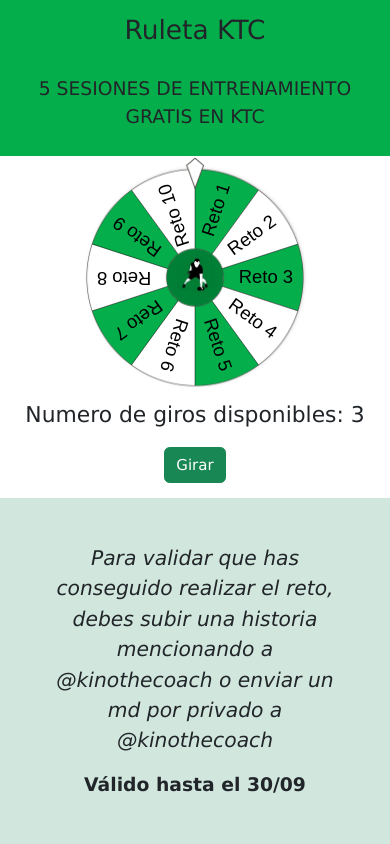
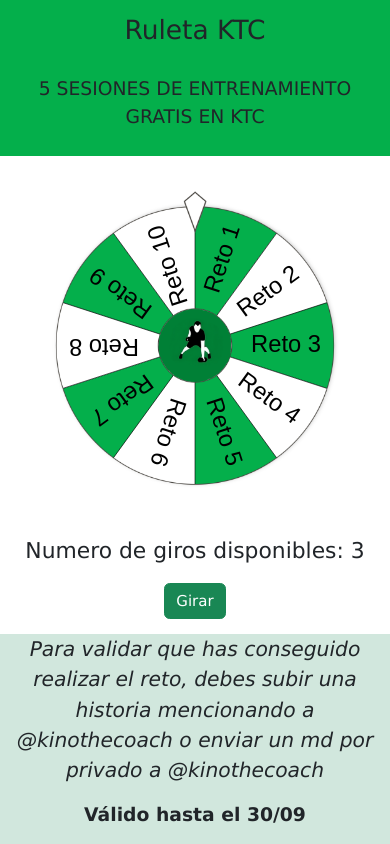
Before and after one commit to DevStylish/KTCRuleta, a plain HTML site: page index.html in a window 390 px wide. Drawn offline with nearby package versions, Linux system fonts and the light colour scheme.

Commit message:
Se corrige errores de redimensiones

```diff
--- a/index.css
+++ b/index.css
@@ -34,11 +34,19 @@ body {
   width: 50%;
 }
 
+.subtexto {
+  margin: 3rem !important;
+}
+
 @media (max-width: 1258px) {
   .wheel-wrapper {
     overflow: hidden;
     height: 80%;
     width: 80%;
+  }
+
+  .subtexto {
+    margin: 0rem !important;
   }
 }
 
--- a/index.html
+++ b/index.html
@@ -132,6 +132,10 @@
       var numDisponibles = document.getElementById('numDisponibles');
 
       numDisponibles.textContent = `Numero de giros disponibles: ${numGiros}`;
+
+      window.onresize = () => {
+          window.wheel.resize();
+      }
     }
 
     function getRandomNumber(min, max) {
@@ -195,7 +199,7 @@
   </div>
 
   <div class="bg-success-subtle">
-    <div class="text-center m-5">
+    <div class="text-center subtexto">
       <p class="fst-italic fs-4">Para validar que has conseguido realizar el reto, debes subir una historia mencionando a @kinothecoach o enviar un md por privado a @kinothecoach</p>
       <p class="fw-bold fs-5">Válido hasta el 30/09</p>
     </div>
```
